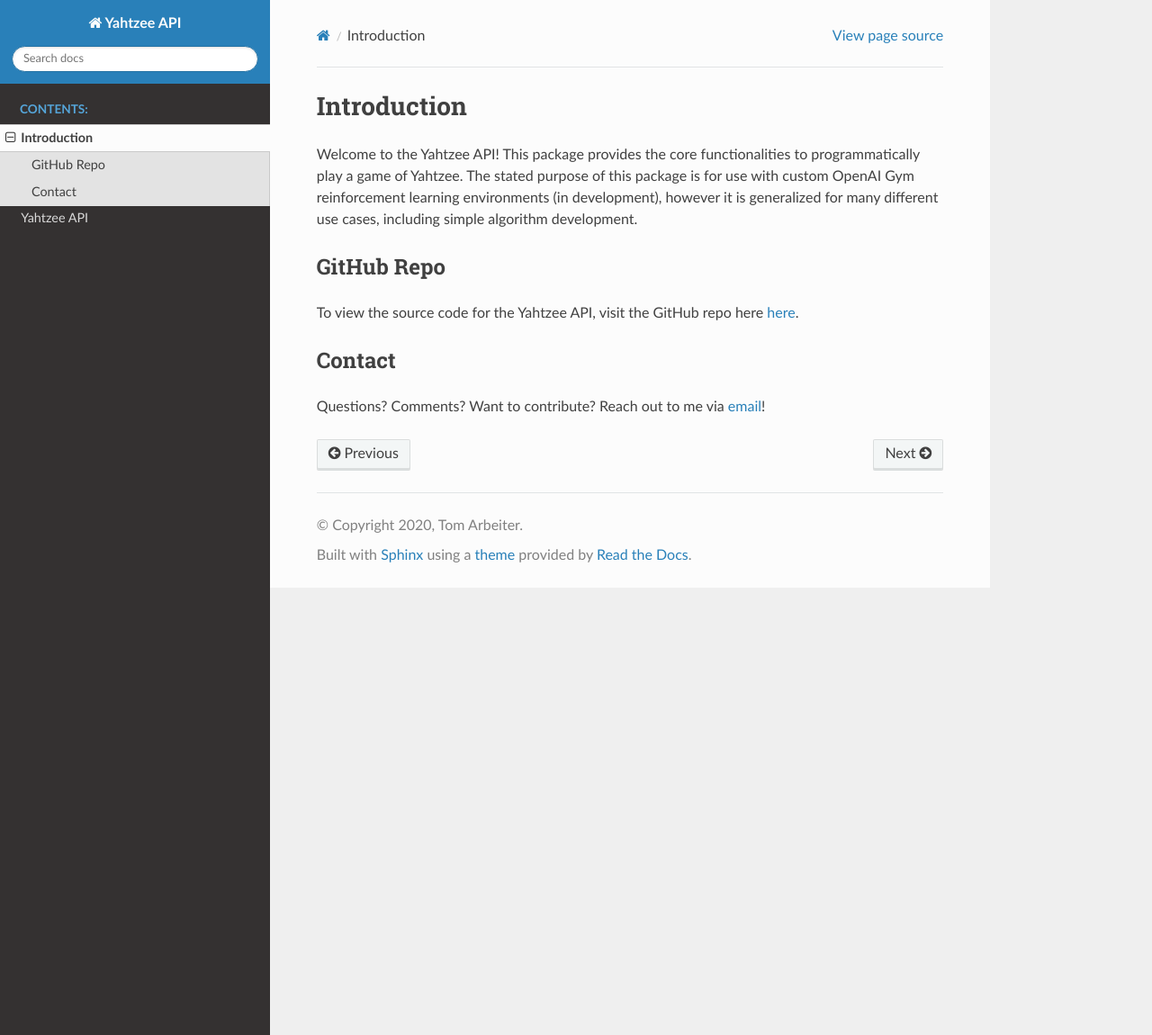
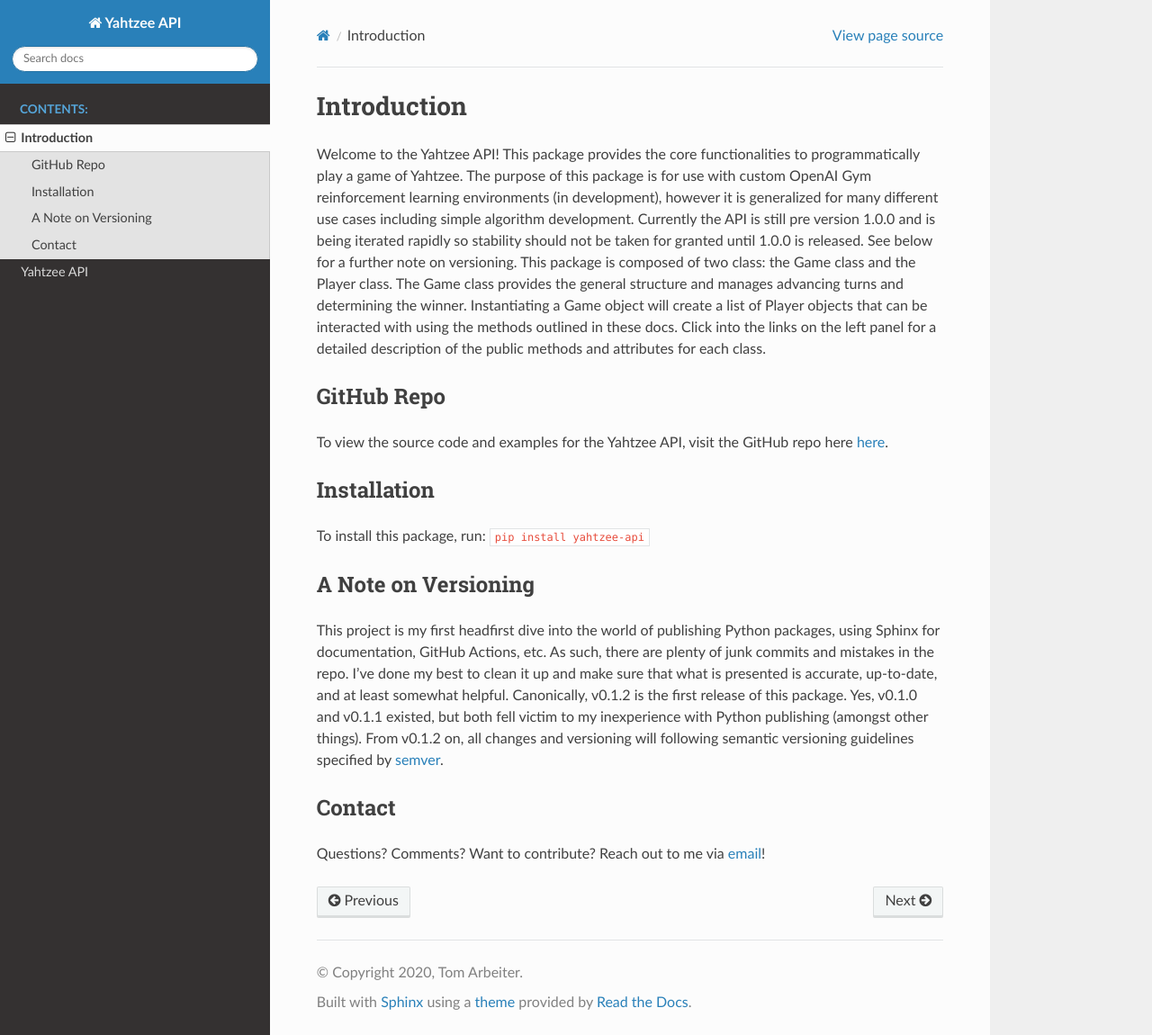
Before and after one commit to TheophileDiot/yahtzee-api, a Sphinx documentation site: the page built from docs/source/introduction.rst, in a window 1280 px wide and 1150 px high. Shown: the whole window at 90% size. Built offline with Sphinx 7.4.7 and the Read the Docs theme 2.0.0, drawn with Linux system fonts in a browser that asks for light colours.

Commit message:
Improve Documentation + add Changelog

```diff
--- a/docs/source/introduction.rst
+++ b/docs/source/introduction.rst
@@ -1,11 +1,21 @@
 Introduction
 ============
-Welcome to the Yahtzee API! This package provides the core functionalities to programmatically play a game of Yahtzee.
-The stated purpose of this package is for use with custom OpenAI Gym reinforcement learning environments (in development), however it is generalized for many different use cases, including simple algorithm development.
+Welcome to the Yahtzee API! This package provides the core functionalities to programmatically play a game of Yahtzee. The purpose of this package is for use with custom OpenAI Gym reinforcement learning environments (in development), however it is generalized for many different use cases including simple algorithm development. Currently the API is still pre version 1.0.0 and is being iterated rapidly so stability should not be taken for granted until 1.0.0 is released. See below for a further note on versioning.
+This package is composed of two class: the Game class and the Player class. The Game class provides the general structure and manages advancing turns and determining the winner.
+Instantiating a Game object will create a list of Player objects that can be interacted with using the methods outlined in these docs. Click into the links on the left panel for a detailed description of the public methods and attributes for each class.
 
 GitHub Repo
 ***********
-To view the source code for the Yahtzee API, visit the GitHub repo here `here <https://github.com/tomarbeiter/yahtzee_api>`__.
+To view the source code and examples for the Yahtzee API, visit the GitHub repo here `here <https://github.com/tomarbeiter/yahtzee_api>`__.
+
+Installation
+************
+To install this package, run: ``pip install yahtzee-api``
+
+A Note on Versioning
+********************
+This project is my first headfirst dive into the world of publishing Python packages, using Sphinx for documentation, GitHub Actions, etc. As such, there are plenty of junk commits and mistakes in the repo. I've done my best to clean it up and make sure that what is presented is accurate, up-to-date, and at least somewhat helpful.
+Canonically, v0.1.2 is the first release of this package. Yes, v0.1.0 and v0.1.1 existed, but both fell victim to my inexperience with Python publishing (amongst other things). From v0.1.2 on, all changes and versioning will following semantic versioning guidelines specified by `semver <https://semver.org/>`__.
 
 Contact
 *******
```
Also changed, not shown: CHANGELOG.md (added, +24 -0 lines), README.md (+35 -1 lines), 2 other files.
